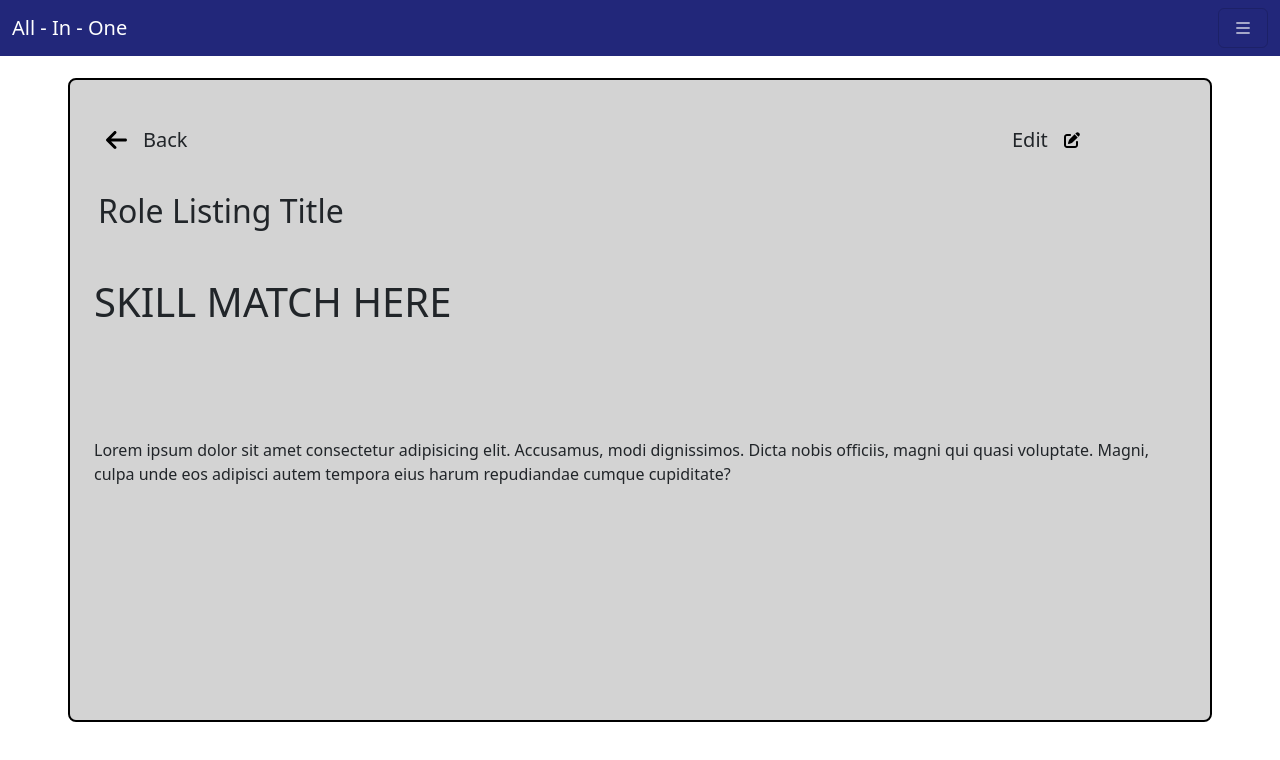
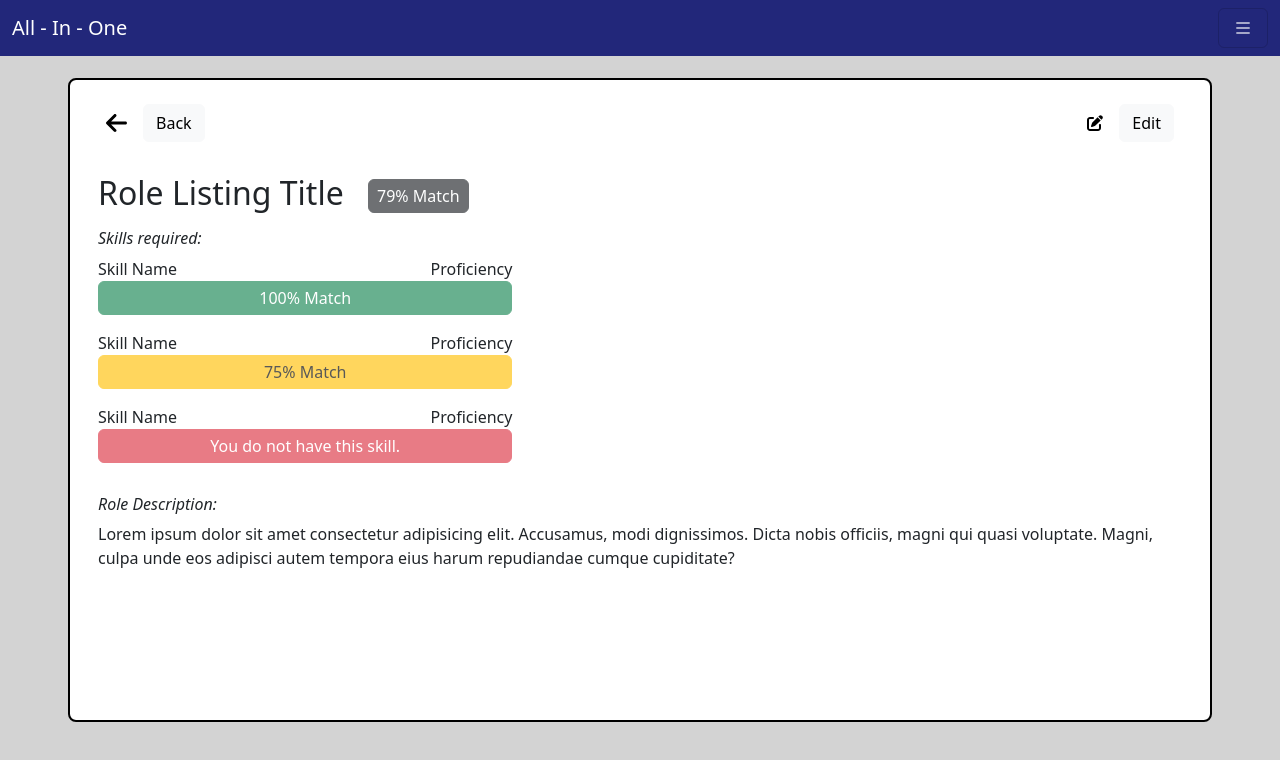
Before and after one commit to vickyyqu/SPM_Scrum_Project, a Vue app: page /rolelistingdetails in a window 1280 px wide. Shown: the top 760 px of the page. Built offline with nearby package versions, Linux system fonts and the light colour scheme.

Commit message:
edited role listing details page

```diff
--- a/index.html
+++ b/index.html
@@ -7,7 +7,7 @@
     <meta name="viewport" content="width=device-width, initial-scale=1.0" />
     <title>Skills-Based Role Portal</title>
   </head>
-  <body>
+  <body style="background-color: lightgray;">
     <div id="app"></div>
     <script type="module" src="/src/main.js"></script>
   </body>
--- a/src/views/ViewRoleListingDetails.vue
+++ b/src/views/ViewRoleListingDetails.vue
@@ -15,34 +15,65 @@ export default {
 
 
 <template>
-    <div class="container rounded" style="outline: black 2px solid; height: 80vh; width: 150vh; background-color: lightgray;">
+    <div class="container rounded py-4" style="outline: black 2px solid; min-height: 80vh;background-color: white;">
 
-    <div class="pt-5 row justify-content-between" style="width: 100%;">
-        <div class="col" style="display: flex;">
-            <svg class = "ms-4 me-3" style="fill: black; align-items: left;" xmlns="http://www.w3.org/2000/svg" height="1.5em" viewBox="0 0 448 512">
-                <path d="M9.4 233.4c-12.5 12.5-12.5 32.8 0 45.3l160 160c12.5 12.5 32.8 12.5 45.3 0s12.5-32.8 0-45.3L109.2 288 416 288c17.7 0 32-14.3 32-32s-14.3-32-32-32l-306.7 0L214.6 118.6c12.5-12.5 12.5-32.8 0-45.3s-32.8-12.5-45.3 0l-160 160z"/>
+        <div class="row" style="width: 100%;">
+            <div class="col justify-content-start align-items-center" style="display: flex;">
+                <svg class="ms-4 me-3" style="fill: black; align-items: left;" xmlns="http://www.w3.org/2000/svg"
+                    height="1.5em" viewBox="0 0 448 512">
+                    <path
+                        d="M9.4 233.4c-12.5 12.5-12.5 32.8 0 45.3l160 160c12.5 12.5 32.8 12.5 45.3 0s12.5-32.8 0-45.3L109.2 288 416 288c17.7 0 32-14.3 32-32s-14.3-32-32-32l-306.7 0L214.6 118.6c12.5-12.5 12.5-32.8 0-45.3s-32.8-12.5-45.3 0l-160 160z" />
                 </svg>
-            <h5>Back</h5>
+                <button class="btn btn-light">Back</button>
             </div>
             <div class="col-8"></div>
-        <div class="col" style="display: flex;">
-            <h5>Edit</h5>
-            <svg class="mx-3 mt-1" xmlns="http://www.w3.org/2000/svg" height="1em" viewBox="0 0 512 512">
-                <path d="M471.6 21.7c-21.9-21.9-57.3-21.9-79.2 0L362.3 51.7l97.9 97.9 30.1-30.1c21.9-21.9 21.9-57.3 0-79.2L471.6 21.7zm-299.2 220c-6.1 6.1-10.8 13.6-13.5 21.9l-29.6 88.8c-2.9 8.6-.6 18.1 5.8 24.6s15.9 8.7 24.6 5.8l88.8-29.6c8.2-2.7 15.7-7.4 21.9-13.5L437.7 172.3 339.7 74.3 172.4 241.7zM96 64C43 64 0 107 0 160V416c0 53 43 96 96 96H352c53 0 96-43 96-96V320c0-17.7-14.3-32-32-32s-32 14.3-32 32v96c0 17.7-14.3 32-32 32H96c-17.7 0-32-14.3-32-32V160c0-17.7 14.3-32 32-32h96c17.7 0 32-14.3 32-32s-14.3-32-32-32H96z"/>
+            <div class="col align-items-center justify-content-end" style="display: flex;">
+                <svg class="mx-3" xmlns="http://www.w3.org/2000/svg" height="1em" viewBox="0 0 512 512">
+                    <path
+                        d="M471.6 21.7c-21.9-21.9-57.3-21.9-79.2 0L362.3 51.7l97.9 97.9 30.1-30.1c21.9-21.9 21.9-57.3 0-79.2L471.6 21.7zm-299.2 220c-6.1 6.1-10.8 13.6-13.5 21.9l-29.6 88.8c-2.9 8.6-.6 18.1 5.8 24.6s15.9 8.7 24.6 5.8l88.8-29.6c8.2-2.7 15.7-7.4 21.9-13.5L437.7 172.3 339.7 74.3 172.4 241.7zM96 64C43 64 0 107 0 160V416c0 53 43 96 96 96H352c53 0 96-43 96-96V320c0-17.7-14.3-32-32-32s-32 14.3-32 32v96c0 17.7-14.3 32-32 32H96c-17.7 0-32-14.3-32-32V160c0-17.7 14.3-32 32-32h96c17.7 0 32-14.3 32-32s-14.3-32-32-32H96z" />
                 </svg>
+                <button class="btn btn-light">Edit</button>
             </div>
         </div>
 
+        <h2 class="mt-3 px-3 pt-3" style="text-align: left;align-items:center">Role Listing Title
+            <button class="btn btn-dark px-2 py-1 ms-3" disabled>79% Match</button>
+        </h2>
 
+        <div class="mt-3 px-3" style="width: 40%; min-height: 50%; text-align: left;">
+            <h6 style="font-style:italic;">Skills required:</h6>
 
-     <h2 class="mt-3 p-3" style="text-align: left;">Role Listing Title</h2>
-     <br>
+            <div class="mb-3">
+                <div class="d-flex justify-content-between">
+                    <span style="max-width: 60%;">Skill Name</span>
+                    <span style="max-width: 40%;">Proficiency</span>
+                </div>
+                <button class="btn btn-success px-2 py-1 w-100" disabled><span>100% Match</span></button>
+            </div>
 
-     <div class="container" style="width: 100%; height: 25%;">
-        <h1 style="text-align: left;">SKILL MATCH HERE</h1>
+            <div class="mb-3">
+                <div class="d-flex justify-content-between">
+                    <span style="max-width: 60%;">Skill Name</span>
+                    <span style="max-width: 40%;">Proficiency</span>
                 </div>
-     <div class="container" style="width: 100%; height: 25%;">
-        <p style="text-align: left;">Lorem ipsum dolor sit amet consectetur adipisicing elit. Accusamus, modi dignissimos. Dicta nobis officiis, magni qui quasi voluptate. Magni, culpa unde eos adipisci autem tempora eius harum repudiandae cumque cupiditate?</p>
+                <button class="btn btn-warning px-2 py-1 w-100" disabled><span>75% Match</span></button>
+            </div>
+
+            <div class="mb-3">
+                <div class="d-flex justify-content-between">
+                    <span style="max-width: 60%;">Skill Name</span>
+                    <span style="max-width: 40%;">Proficiency</span>
+                </div>
+                <button class="btn btn-danger px-2 py-1 w-100" disabled><span>You do not have this skill.</span></button>
+            </div>
+
+        </div>
+
+        <div class="mt-3 p-3" style="width: 100%; height: 25%;text-align: left;">
+            <h6 style="font-style:italic;">Role Description:</h6>
+            <p>Lorem ipsum dolor sit amet consectetur adipisicing elit. Accusamus, modi
+                dignissimos. Dicta nobis officiis, magni qui quasi voluptate. Magni, culpa unde eos adipisci autem
+                tempora eius harum repudiandae cumque cupiditate?</p>
         </div>
 
     </div>
```
Lines whose indentation alone changed are shown as unchanged.
